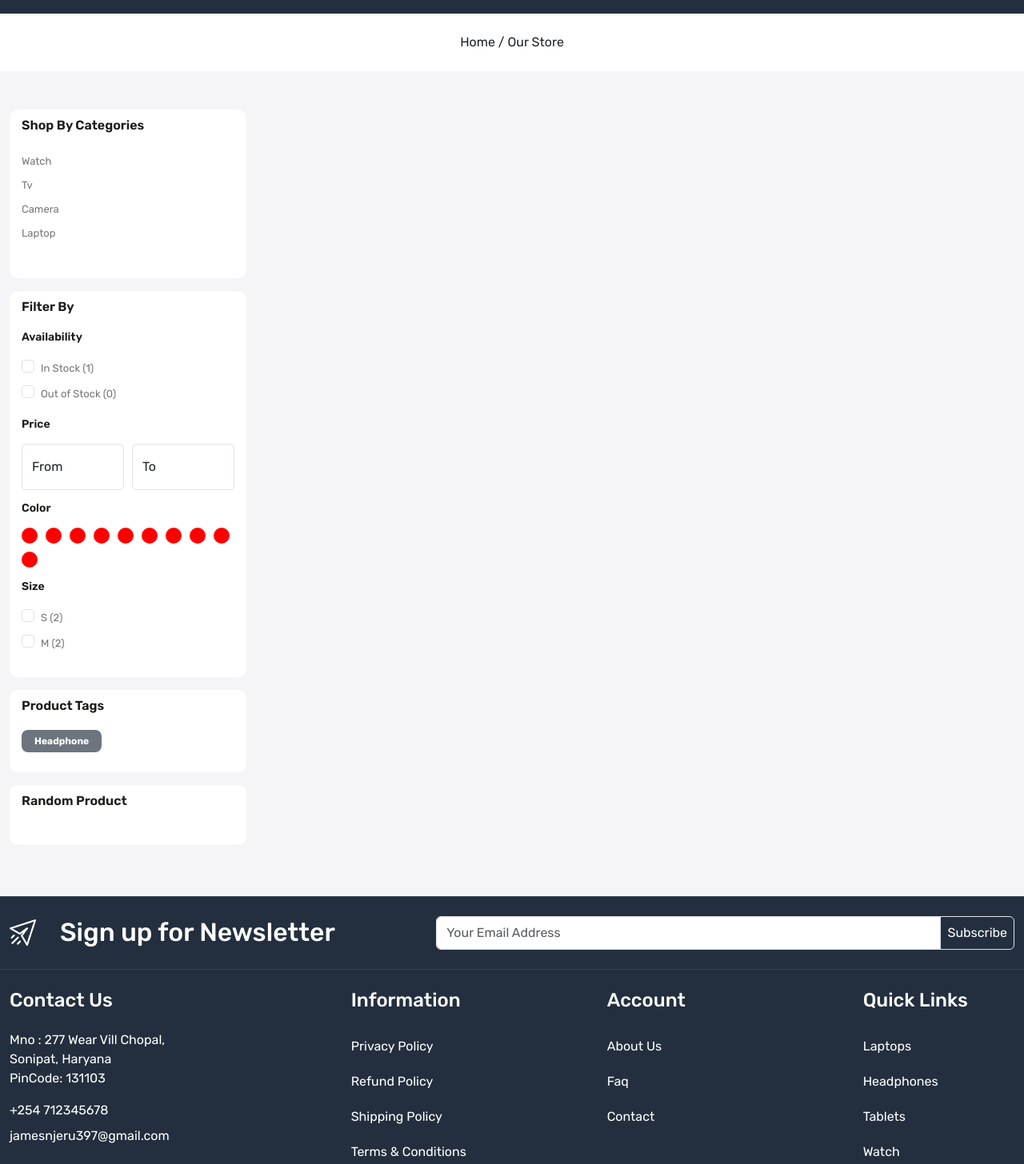
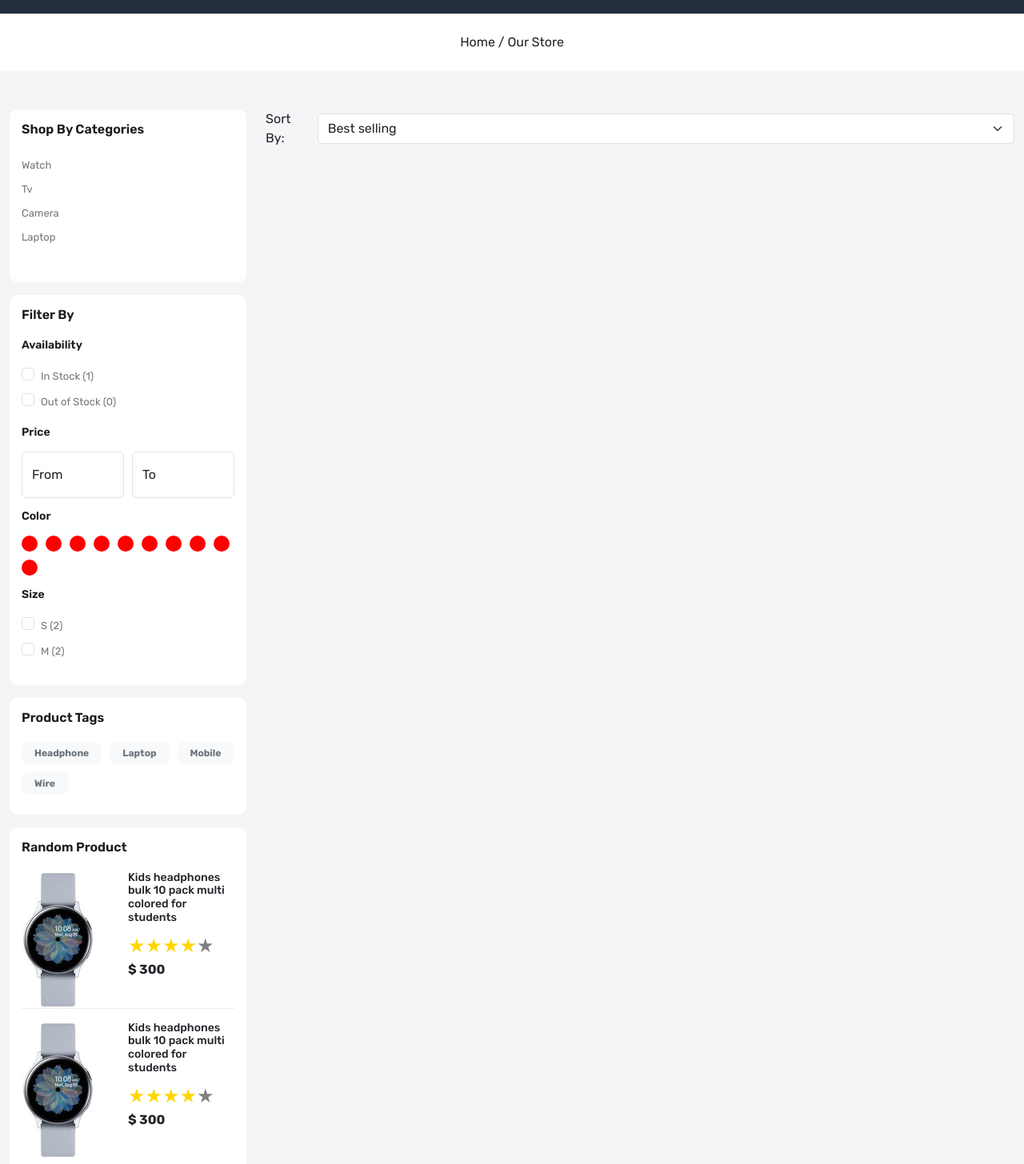
Before and after one commit to James-Njeru/e-commerce, a React (Vite) app: page /store in a window 1280 px wide. Shown: the part 200-1656 px from the top of the page at 80% size. Built offline with nearby package versions, Linux system fonts and the light colour scheme.

Commit message:
Our Store

```diff
--- a/src/App.css
+++ b/src/App.css
@@ -379,7 +379,7 @@ footer .input-group-text {
 .filter-card {
   background-color: white;
   border-radius: 10px;
-  padding: 10px 15px 25px;
+  padding: 15px 15px 25px;
 }
 
 .filter-title {
@@ -429,3 +429,15 @@ footer .input-group-text {
   background-color: red;
   border-radius: 50%;
 }
+
+.random-products h5 {
+  font-size: 14px;
+  margin-bottom: 8px;
+}
+
+.random-products:first-child {
+  border-bottom: 1px solid var(--color-ededed);
+}
+
+.filter-sort-grid {
+}
--- a/src/pages/OurStore.jsx
+++ b/src/pages/OurStore.jsx
@@ -1,5 +1,7 @@
 import React from "react";
+import ReactStars from "react-rating-stars-component";
 import BreadCrumb from "../components/BreadCrumb";
+import { Watch } from "../assets/images";
 
 function OurStore() {
   return (
@@ -109,17 +111,84 @@ function OurStore() {
                 <h3 className="filter-title">Product Tags</h3>
                 <div>
                   <div className="product-tags d-flex flex-wrap align-items-center gap-10">
-                    <span className="badge bg-secondary rounded-3 py-2 px-3">
+                    <span className="badge bg-light text-secondary rounded-3 py-2 px-3">
                       Headphone
+                    </span>
+                    <span className="badge bg-light text-secondary rounded-3 py-2 px-3">
+                      Laptop
+                    </span>
+                    <span className="badge bg-light text-secondary rounded-3 py-2 px-3">
+                      Mobile
+                    </span>
+                    <span className="badge bg-light text-secondary rounded-3 py-2 px-3">
+                      Wire
                     </span>
                   </div>
                 </div>
               </div>
               <div className="filter-card mb-3">
                 <h3 className="filter-title">Random Product</h3>
+                <div>
+                  <div className="random-products mb-3 d-flex">
+                    <div className="w-50">
+                      <img src={Watch} className="img-fluid" alt="watch" />
+                    </div>
+                    <div className="w-50">
+                      <h5>
+                        Kids headphones bulk 10 pack multi colored for students
+                      </h5>
+                      <ReactStars
+                        count={5}
+                        size={24}
+                        value={4}
+                        edit={false}
+                        activeColor="#ffd700"
+                      />
+                      <b>$ 300</b>
+                    </div>
+                  </div>
+                  <div className="random-products d-flex">
+                    <div className="w-50">
+                      <img src={Watch} className="img-fluid" alt="watch" />
+                    </div>
+                    <div className="w-50">
+                      <h5>
+                        Kids headphones bulk 10 pack multi colored for students
+                      </h5>
+                      <ReactStars
+                        count={5}
+                        size={24}
+                        value={4}
+                        edit={false}
+                        activeColor="#ffd700"
+                      />
+                      <b>$ 300</b>
+                    </div>
+                  </div>
+                </div>
               </div>
             </div>
-            <div className="col-9"></div>
+            <div className="col-9">
+              <div className="filter-sort-grid">
+                <div className="d-flex align-items-center gap-10">
+                  <p className="mb-0">Sort By:</p>
+                  <select name="" className="form-control form-select" id="">
+                    <option value="manual">Featured</option>
+                    <option value="best-selling" selected>
+                      Best selling
+                    </option>
+                    <option value="title-ascending">Alphabetically, A-Z</option>
+                    <option value="title-descending">
+                      Alphabetically, Z-A
+                    </option>
+                    <option value="price-ascending">Price, low to high</option>
+                    <option value="price-descending">Price, high to low</option>
+                    <option value="created-ascending">Date, old to new</option>
+                    <option value="created-ascending">Date, old to new</option>
+                  </select>
+                </div>
+              </div>
+            </div>
           </div>
         </div>
       </div>
```
